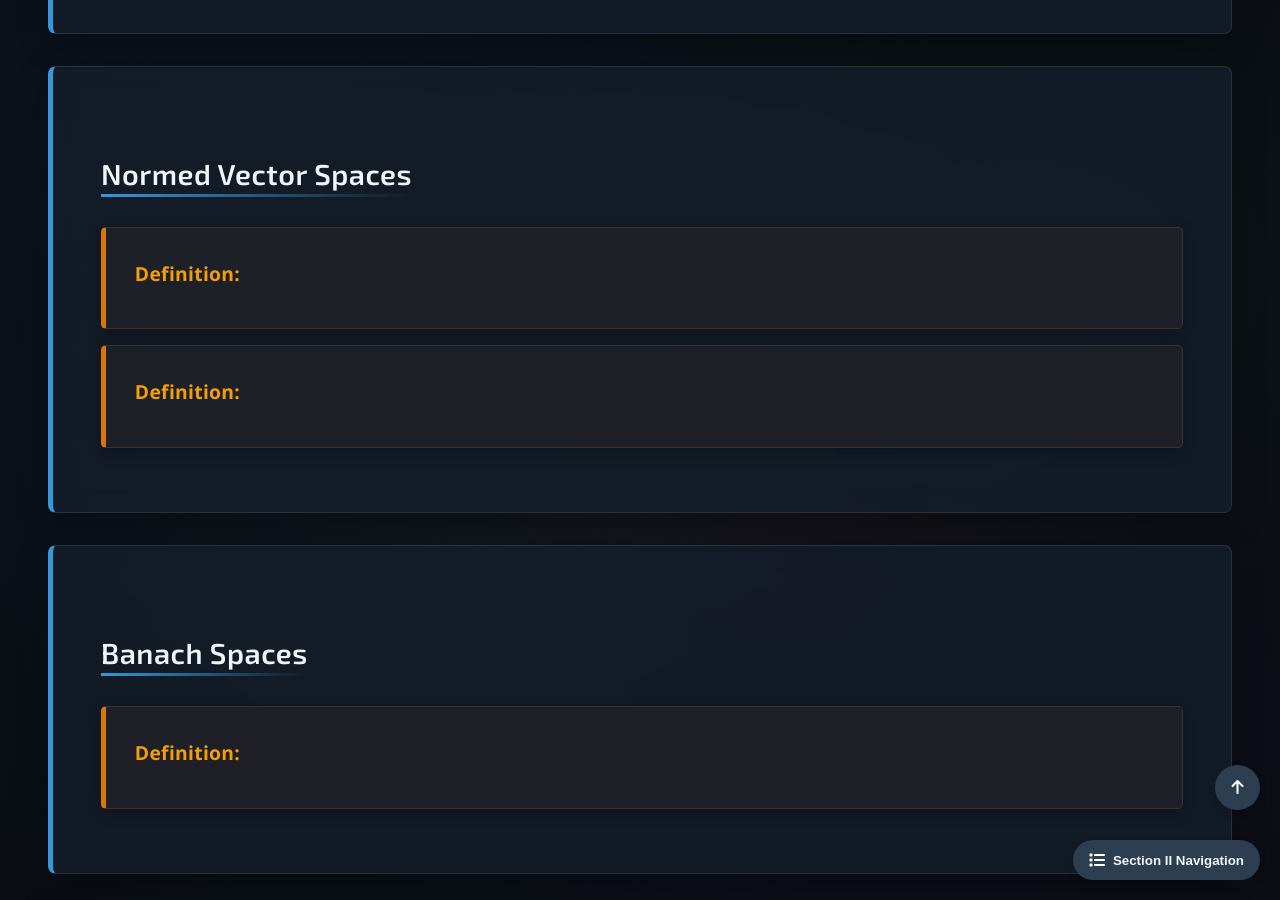
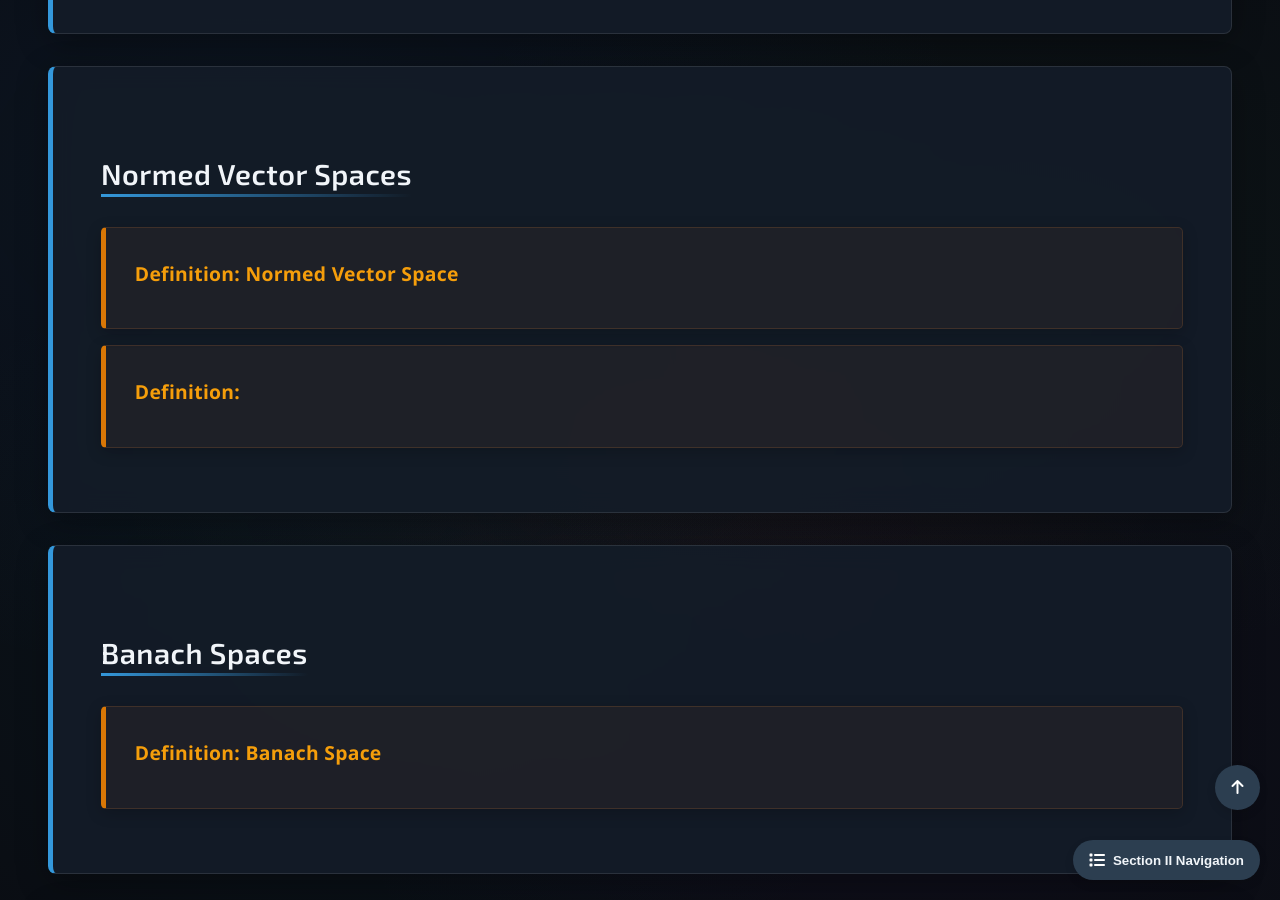
Before and after one commit to Yusukey01/yusukey01.github.io, a Jekyll site: the page built from Mathematics/Calculus/banach_spaces.html, in a window 1280 px wide and 900 px high, scrolled down 806 px. Built offline with Jekyll 4.4.1, drawn with Linux system fonts in a browser that asks for light colours.

Commit message:
added II-23

```diff
--- a/Mathematics/Calculus/banach_spaces.html
+++ b/Mathematics/Calculus/banach_spaces.html
@@ -45,7 +45,7 @@ noindex: true
                 </p>
 
                 <div class="theorem">
-                    <span class="theorem-title">Definition:</span>
+                    <span class="theorem-title">Definition: Normed Vector Space</span>
                 </div>
 
                 <div class="theorem">
@@ -63,7 +63,7 @@ noindex: true
                 </p>
 
                 <div class="theorem">
-                    <span class="theorem-title">Definition:</span>
+                    <span class="theorem-title">Definition: Banach Space</span>
                 </div>
 
 
```
